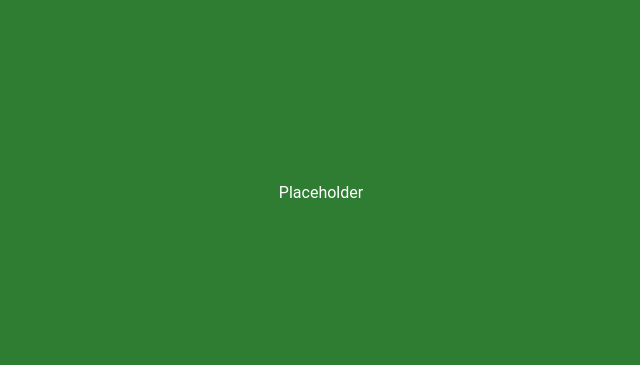
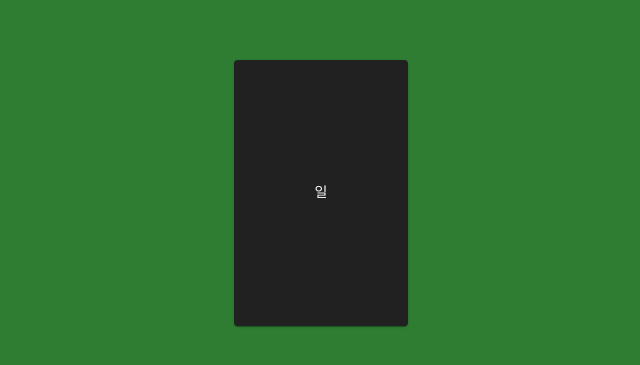
Before and after one commit to pveggie/masyeora, a Nuxt app: page / in a window 1280 px wide. Shown: the part 207-572 px from the top of the page, without its empty margins (319-959 px from the left). Built offline with nearby package versions, Linux system fonts and the light colour scheme.

Commit message:
feat ([WIP]: play cards) - add card component - user can play card by clicking - max value is checked

```diff
--- /dev/null
+++ b/components/NumberCard.vue
@@ -0,0 +1,78 @@
+<script setup lang="ts">
+import { computed, reactive } from 'vue'
+const props = defineProps({
+  value: { type: Number, default: 1 },
+})
+
+interface CardNumber {
+  value: number
+  latin: string
+  sino: string
+}
+
+const cardNumbers: CardNumber[] = reactive([
+  { value: 1, latin: '1', sino: '일' },
+  { value: 2, latin: '2', sino: '이' },
+  { value: 3, latin: '3', sino: '삼' },
+  { value: 4, latin: '4', sino: '사' },
+  { value: 5, latin: '5', sino: '오' },
+  { value: 6, latin: '6', sino: '육' },
+  { value: 7, latin: '7', sino: '칠' },
+  { value: 8, latin: '8', sino: '필' },
+  { value: 9, latin: '9', sino: '구' },
+  { value: 10, latin: '10', sino: '십' },
+])
+
+const cardNumber = computed(() => {
+  const cardNumber =
+    cardNumbers.find((k) => k.value === props.value) || cardNumbers[0]
+
+  return cardNumber
+})
+
+const cardNumberString = computed(() => cardNumber.value.sino)
+
+const emit = defineEmits<{
+  updateValue: [value: number]
+}>()
+
+const playCard = () => {
+  console.log('clicked')
+  emit('updateValue', props.value + 1)
+}
+</script>
+
+<template>
+  <v-col sm="8" md="4" lg="2">
+    <div class="number-card">
+      <v-card
+        hover
+        class="number-card__content h-100 w-100 d-flex align-center"
+        @click="playCard"
+      >
+        <v-card-text class="number-card__text">{{
+          cardNumberString
+        }}</v-card-text>
+      </v-card>
+    </div>
+  </v-col>
+</template>
+
+<style lang="scss">
+@use 'sass:math';
+$aspect-ratio: math.div(55, 36);
+
+.number-card {
+  position: relative;
+  padding-bottom: percentage($number: $aspect-ratio);
+}
+
+.number-card__content {
+  position: absolute !important;
+  font-size: 20%;
+}
+
+.number-card__text {
+  font-size: 50px;
+}
+</style>
--- /dev/null
+++ b/components/NunchiGame.vue
@@ -0,0 +1,28 @@
+<script setup lang="ts">
+import { ref, computed } from 'vue'
+
+const currentCardValue = ref(1)
+const maxCardValue = ref(10)
+
+const updateCurrentCardValue = (value: number) => {
+  currentCardValue.value = value
+}
+
+const isGameOver = computed(() => {
+  return maxCardValue.value <= currentCardValue.value
+})
+</script>
+
+<template>
+  <div class="nunchi-game">
+    <nunchi-table
+      :current-card-value="currentCardValue"
+      :max-card-value="maxCardValue"
+      @update-current-card-value="updateCurrentCardValue"
+    ></nunchi-table>
+
+    <v-dialog v-model="isGameOver">
+      <v-card> Game finished. Reset? </v-card>
+    </v-dialog>
+  </div>
+</template>
--- /dev/null
+++ b/components/NunchiTable.vue
@@ -0,0 +1,19 @@
+<script setup lang="ts">
+const props = defineProps({
+  currentCardValue: { type: Number, default: 1 },
+})
+const emit = defineEmits<{
+  updateCurrentCardValue: [value: number]
+}>()
+
+const updateValue = (value: number) => emit('updateCurrentCardValue', value)
+</script>
+
+<template>
+  <v-row class="nunchi-table justify-center">
+    <number-card
+      :value="props.currentCardValue"
+      @update-value="updateValue"
+    ></number-card>
+  </v-row>
+</template>
--- a/pages/index.vue
+++ b/pages/index.vue
@@ -2,7 +2,7 @@
   <v-container class="fill-height text-center">
     <v-row>
       <v-col>
-        <div>Placeholder</div>
+        <nunchi-game></nunchi-game>
       </v-col>
     </v-row>
   </v-container>
```
